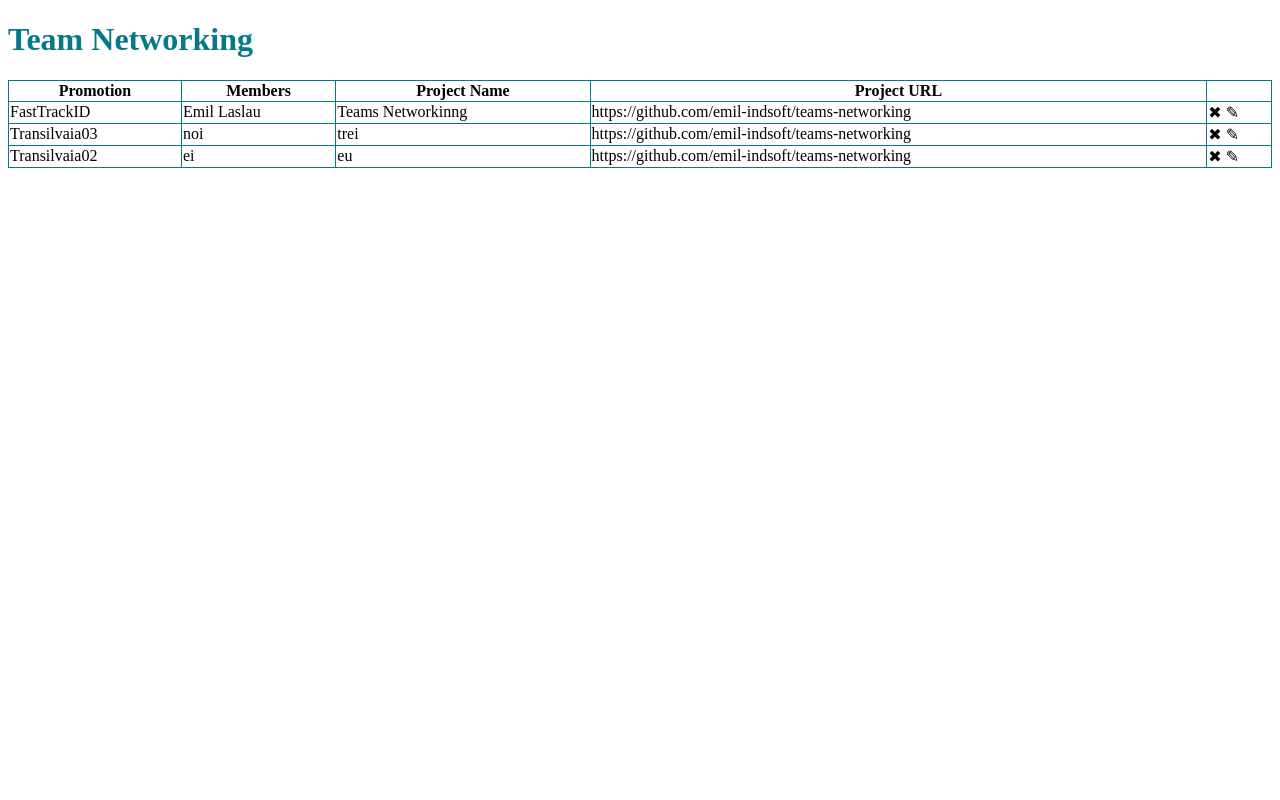
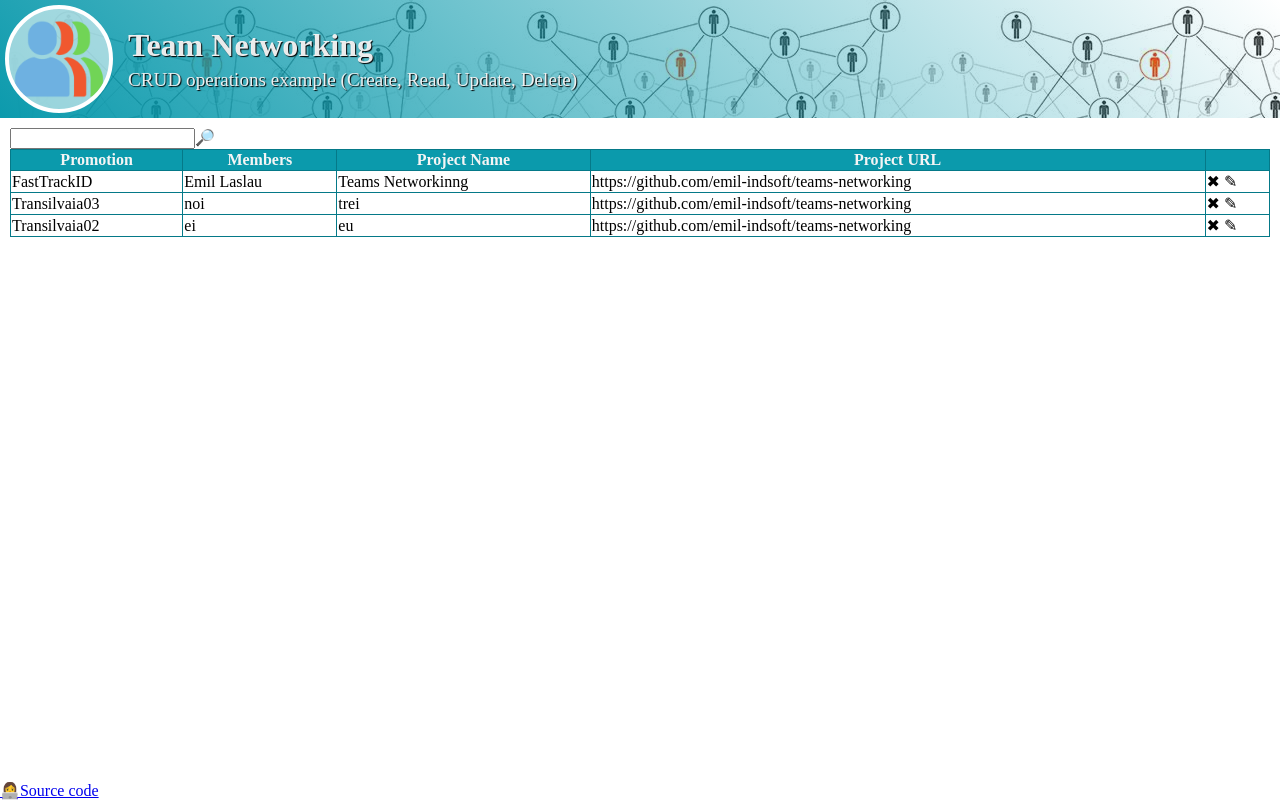
Before and after one commit to emil-indsoft/teams-networking, a website built with webpack: page src/index.html in a window 1280 px wide. Built offline with nearby package versions, Linux system fonts and the light colour scheme.

Commit message:
add main layout

```diff
--- a/src/index.html
+++ b/src/index.html
@@ -7,7 +7,18 @@
     <title>Teams networking</title>
   </head>
   <body>
+    <header>
+      <div id="header-wrapper">
+        <div id="my-picture"><img src="images/network-team-icon.png" alt="TeamNetworking" width="100" /></div>
+        <div id="header-info">
           <h1>Team Networking</h1>
+          <h2>CRUD operations example (Create, Read, Update, Delete)</h2>
+        </div>
+      </div>
+    </header>
+
+    <div id="main">
+      <input type="search" name="search" id="searchteams" />🔎
       <table id="teamsTable">
         <thead>
           <tr>
@@ -20,5 +31,10 @@
         </thead>
         <tbody></tbody>
       </table>
+    </div>
+
+    <footer>
+      <a href="https://github.com/nmatei/teams-networking">👩‍💻Source code</a>
+    </footer>
   </body>
 </html>
--- a/src/style.css
+++ b/src/style.css
@@ -1,5 +1,56 @@
-h1 {
-  color: #057988;
+html {
+  height: 100%;
+}
+body {
+  display: flex;
+  flex-direction: column;
+  min-height: 100%;
+  margin: 0;
+}
+
+#header-wrapper {
+  display: flex;
+  flex-direction: row;
+  align-items: center;
+  background: linear-gradient(45deg, #0798abfa, transparent);
+}
+
+header {
+  background-image: url(images/th.png);
+}
+
+header h1 {
+  margin: 0 0 5px 0;
+  color: #f5f5f5f5;
+}
+
+header h2 {
+  margin: 0;
+  font-size: 1.2em;
+  font-weight: 100;
+  color: #f5f5f5f5;
+}
+
+#my-picture {
+  padding: 5px;
+  width: 108px;
+  height: 108px;
+}
+
+#my-picture img {
+  border-radius: 50%;
+  border: 4px solid #fff;
+  background-color: #ffffff90;
+}
+
+#header-info {
+  text-shadow: 1px 1px 1px #000000;
+  padding: 10px;
+}
+
+#main {
+  flex: 1;
+  padding: 10px;
 }
 #teamsTable {
   width: 100%;
@@ -10,3 +61,8 @@ h1 {
 #teamsTable td {
   border: 1px solid #057988;
 }
+
+#teamsTable th {
+  background-color: #0798abfa;
+  color: #f5f5f5;
+}
```
Also changed, not shown: src/images/network-team-icon.png (added), src/images/th.png (added). Lines whose indentation alone changed are shown as unchanged.
